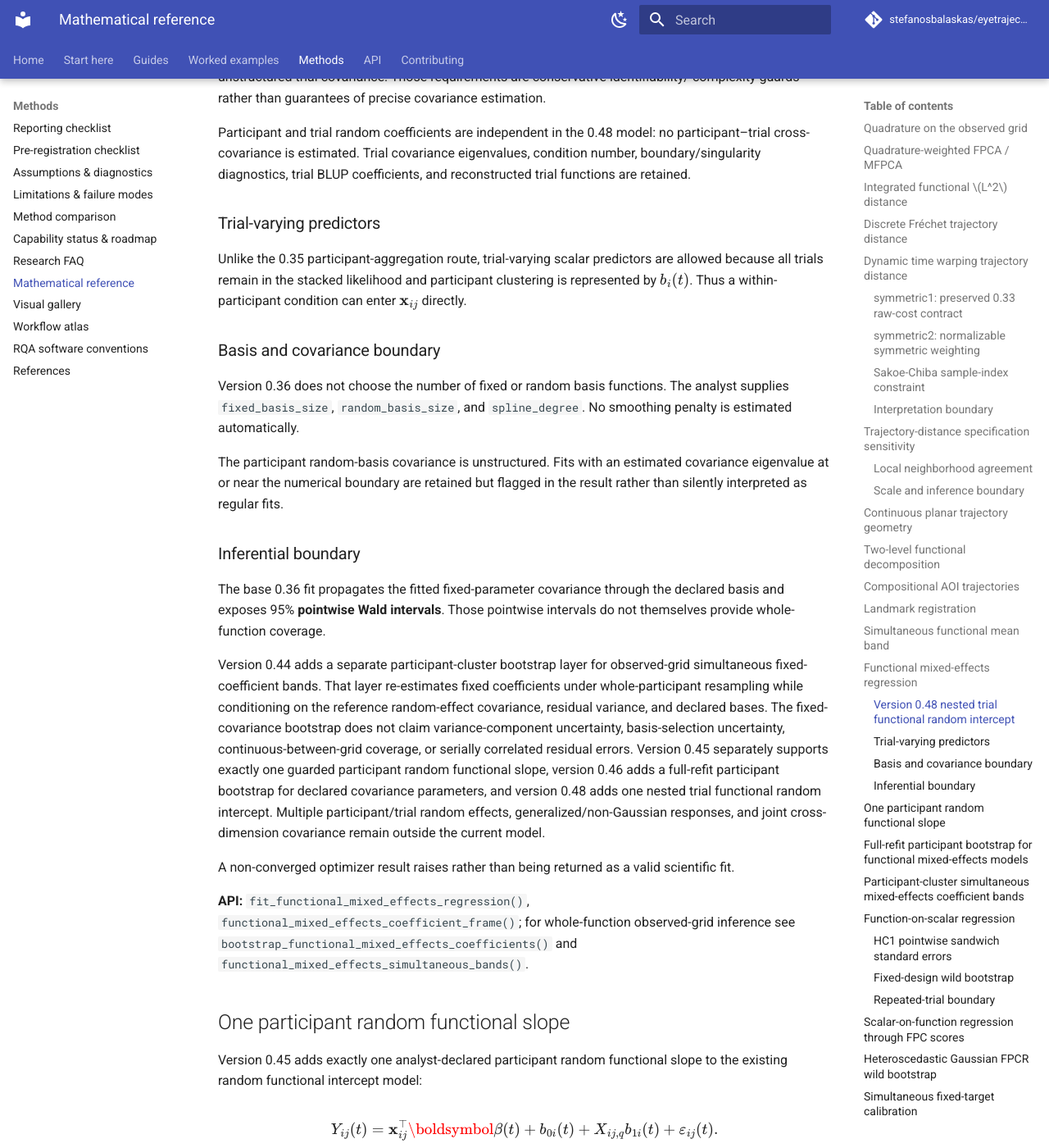
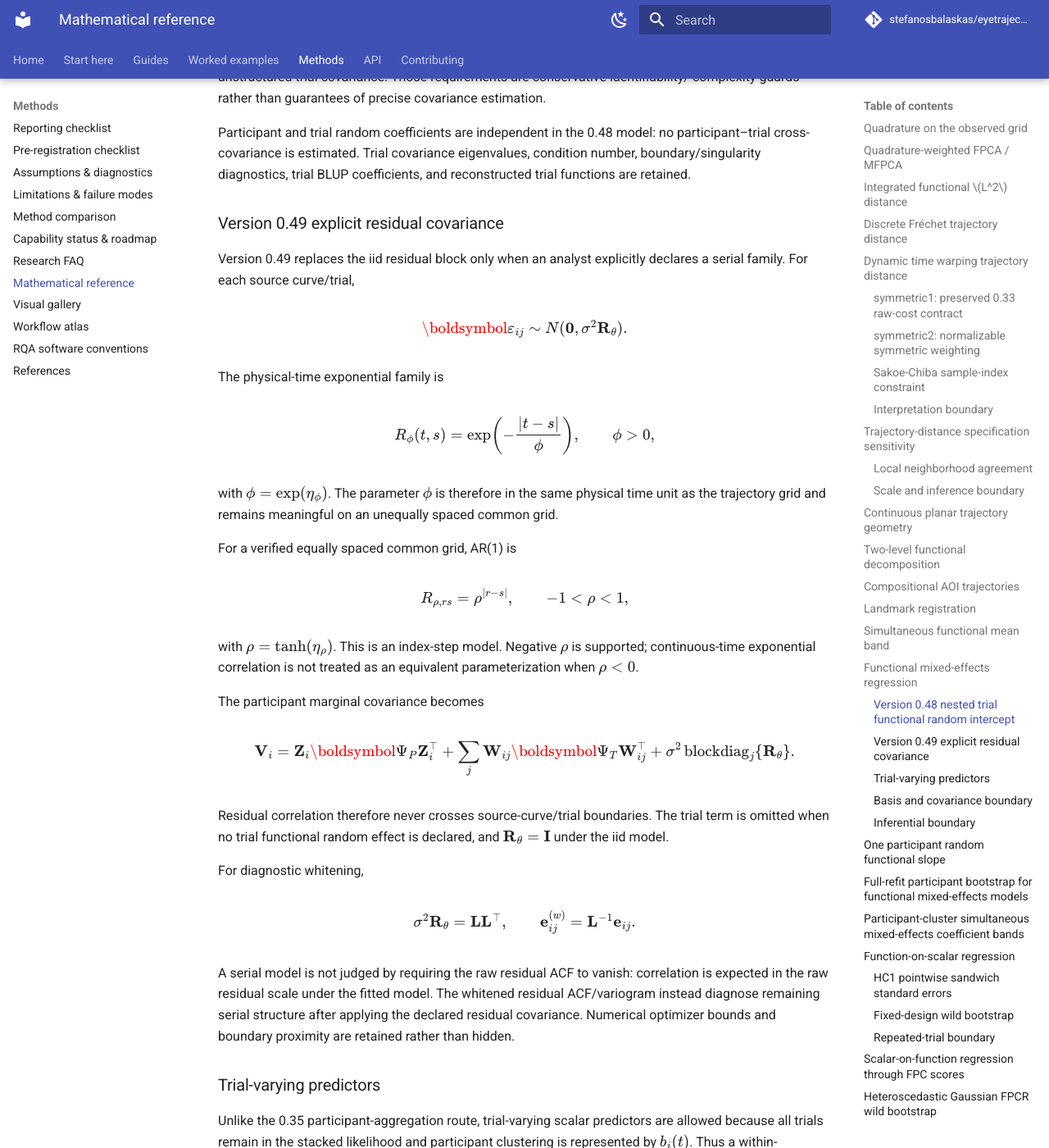
Before and after one commit to stefanosbalaskas/eyetrajectoriespy, an MkDocs documentation site: the page built from docs/methods/mathematical-reference.md, in a window 1280 px wide and 1400 px high, scrolled down 10991 px. Shown: the whole window at 82% size. Built offline with MkDocs 1.6.1 and Material for MkDocs 9.7.7, drawn with Linux system fonts in a browser that asks for light colours; comment, search, counter and statistics services are not loaded; some of the changed text lies outside the part shown.

Commit message:
Expand mathematical reference through residual covariance

```diff
--- a/docs/methods/mathematical-reference.md
+++ b/docs/methods/mathematical-reference.md
@@ -671,6 +671,75 @@ no participant–trial cross-covariance is estimated. Trial covariance
 eigenvalues, condition number, boundary/singularity diagnostics, trial BLUP
 coefficients, and reconstructed trial functions are retained.
 
+### Version 0.49 explicit residual covariance
+
+Version 0.49 replaces the iid residual block only when an analyst explicitly
+declares a serial family. For each source curve/trial,
+
+\[
+\boldsymbol\varepsilon_{ij}
+\sim
+N(\mathbf 0,\sigma^2\mathbf R_\theta).
+\]
+
+The physical-time exponential family is
+
+\[
+R_\phi(t,s)
+=
+\exp\!\left(-\frac{|t-s|}{\phi}\right),
+\qquad \phi>0,
+\]
+
+with \(\phi=\exp(\eta_\phi)\). The parameter \(\phi\) is therefore in the same
+physical time unit as the trajectory grid and remains meaningful on an
+unequally spaced common grid.
+
+For a verified equally spaced common grid, AR(1) is
+
+\[
+R_{\rho,rs}
+=
+\rho^{|r-s|},
+\qquad
+-1<\rho<1,
+\]
+
+with \(\rho=\tanh(\eta_\rho)\). This is an index-step model. Negative
+\(\rho\) is supported; continuous-time exponential correlation is not treated
+as an equivalent parameterization when \(\rho<0\).
+
+The participant marginal covariance becomes
+
+\[
+\mathbf V_i
+=
+\mathbf Z_i\boldsymbol\Psi_P\mathbf Z_i^\top
++
+\sum_j
+\mathbf W_{ij}\boldsymbol\Psi_T\mathbf W_{ij}^\top
++
+\sigma^2\operatorname{blockdiag}_j\{\mathbf R_\theta\}.
+\]
+
+Residual correlation therefore never crosses source-curve/trial boundaries.
+The trial term is omitted when no trial functional random effect is declared,
+and \(\mathbf R_\theta=\mathbf I\) under the iid model.
+
+For diagnostic whitening,
+
+\[
+\sigma^2\mathbf R_\theta=\mathbf L\mathbf L^\top,
+\qquad
+\mathbf e_{ij}^{(w)}=\mathbf L^{-1}\mathbf e_{ij}.
+\]
+
+A serial model is not judged by requiring the raw residual ACF to vanish:
+correlation is expected in the raw residual scale under the fitted model.
+The whitened residual ACF/variogram instead diagnose remaining serial
+structure after applying the declared residual covariance. Numerical
+optimizer bounds and boundary proximity are retained rather than hidden.
+
 ### Trial-varying predictors
 
 Unlike the 0.35 participant-aggregation route, trial-varying scalar predictors
@@ -699,19 +768,24 @@ observed-grid simultaneous fixed-coefficient bands. That layer re-estimates
 fixed coefficients under whole-participant resampling while conditioning on the
 reference random-effect covariance, residual variance, and declared bases.
 The fixed-covariance bootstrap does not claim variance-component
-uncertainty, basis-selection uncertainty, continuous-between-grid coverage, or
-serially correlated residual errors. Version 0.45 separately supports exactly
-one guarded participant random functional slope, version 0.46 adds a full-refit
-participant bootstrap for declared covariance parameters, and version 0.48 adds
-one nested trial functional random intercept. Multiple participant/trial random
-effects, generalized/non-Gaussian responses, and joint cross-dimension
+uncertainty, basis-selection uncertainty, or continuous-between-grid coverage.
+When a serial residual model is declared, it conditions on that fitted residual
+covariance as well as the participant/trial covariance terms. Version 0.45
+supports exactly one guarded participant random functional slope, version 0.46
+adds a full-refit participant bootstrap, version 0.48 adds one nested trial
+functional random intercept, and version 0.49 adds explicit exponential/AR(1)
+within-trial residual covariance plus diagnostic whitening. The full-refit
+bootstrap re-estimates every declared covariance parameter, including phi/rho,
+without changing the predeclared covariance family. Multiple participant/trial
+random effects, generalized/non-Gaussian responses, and joint cross-dimension
 covariance remain outside the current model.
 
 A non-converged optimizer result raises rather than being returned as a valid
 scientific fit.
 
 **API:** `fit_functional_mixed_effects_regression()`,
-`functional_mixed_effects_coefficient_frame()`;
+`functional_mixed_effects_coefficient_frame()`,
+`functional_mixed_effects_whitened_residuals()`;
 for whole-function observed-grid inference see
 `bootstrap_functional_mixed_effects_coefficients()` and
 `functional_mixed_effects_simultaneous_bands()`.
```
